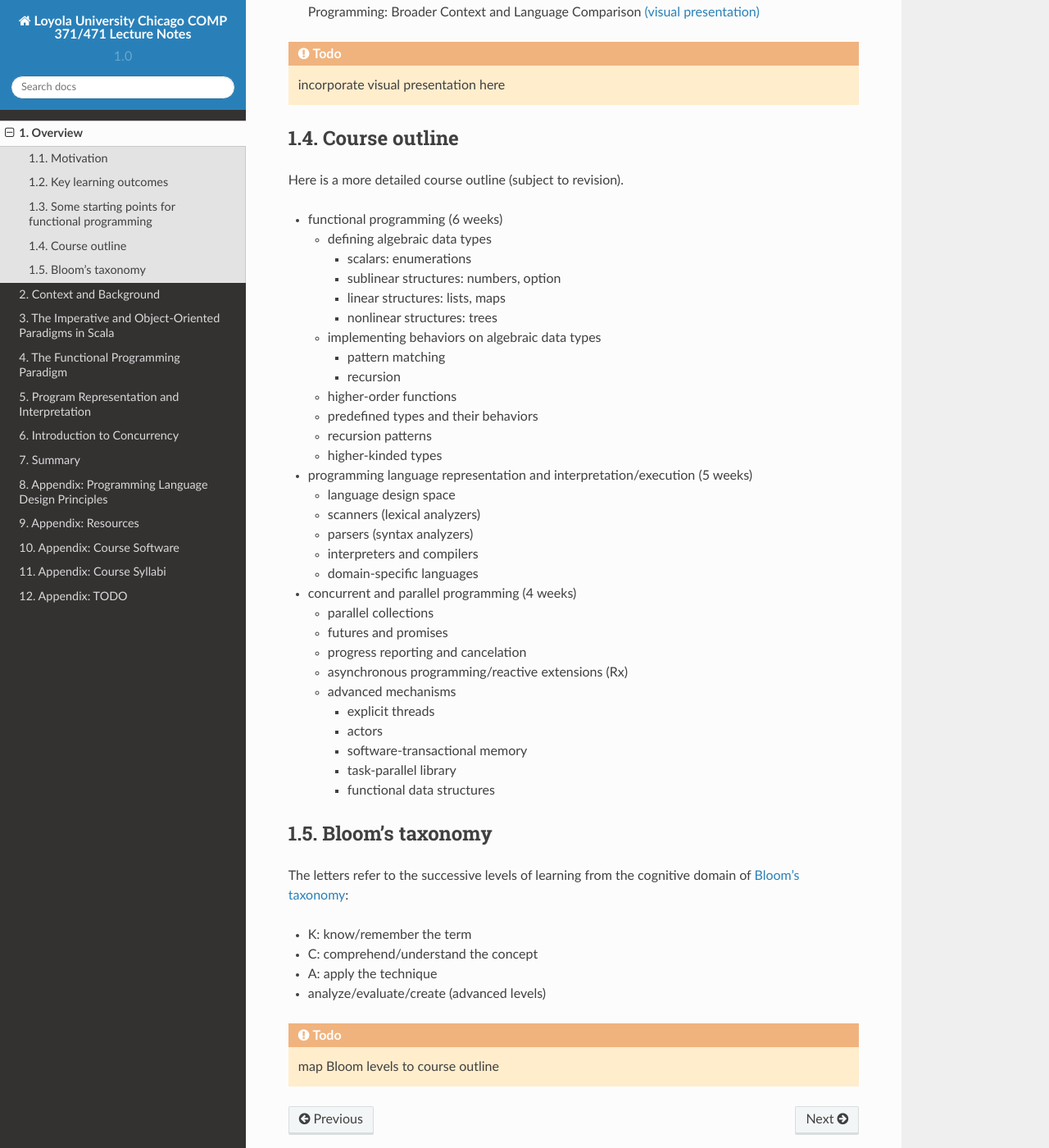
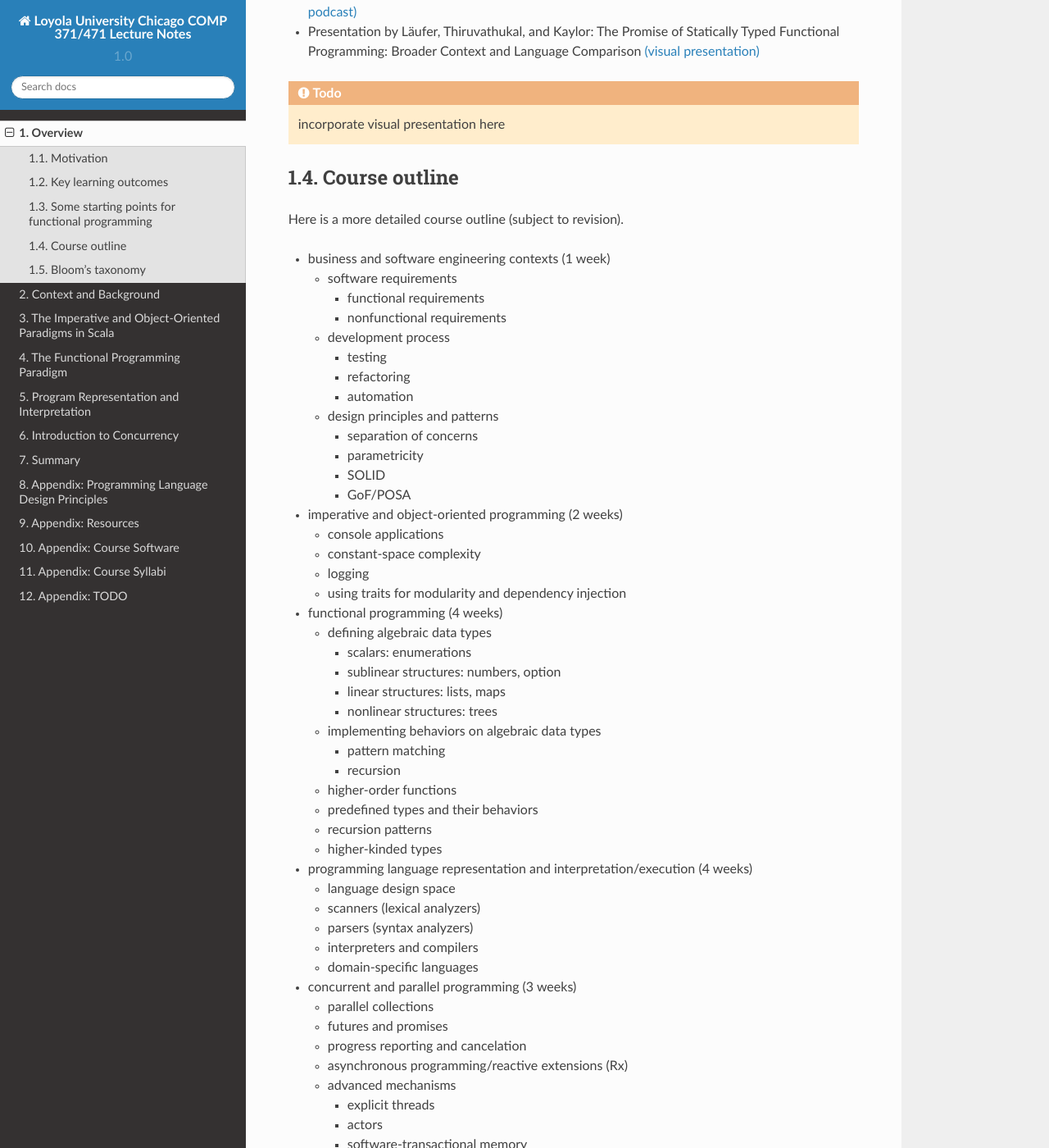
Before and after one commit to lucproglangcourse/lucproglangcourse.github.io, a Sphinx documentation site: the page built from source/overview.rst, in a window 1280 px wide and 1400 px high, scrolled down 1213 px. Shown: the whole window at 82% size. Built offline with Sphinx 7.4.7 and the Read the Docs theme 2.0.0, drawn with Linux system fonts in a browser that asks for light colours; some of the changed text lies outside the part shown.

Commit message:
updated overview and detailed outline
Signed-off-by: Konstantin Läufer <klaeufer@gmail.com>

```diff
--- a/source/detailedoutline.txt
+++ b/source/detailedoutline.txt
@@ -1,4 +1,32 @@
-- functional programming (6 weeks)
+- business and software engineering contexts (1 week)
+
+  - software requirements
+
+    - functional requirements
+    - nonfunctional requirements
+
+  - development process
+
+    - testing
+    - refactoring
+    - automation
+
+  - design principles and patterns
+
+    - separation of concerns
+    - parametricity
+    - SOLID
+    - GoF/POSA
+
+- imperative and object-oriented programming (2 weeks)
+
+  - console applications
+  - constant-space complexity
+  - logging
+  - using traits for modularity and dependency injection
+
+
+- functional programming (4 weeks)
 
   - defining algebraic data types
 
@@ -17,7 +45,7 @@
   - recursion patterns
   - higher-kinded types
 
-- programming language representation and interpretation/execution (5 weeks)
+- programming language representation and interpretation/execution (4 weeks)
 
   - language design space
   - scanners (lexical analyzers)
@@ -25,7 +53,7 @@
   - interpreters and compilers
   - domain-specific languages
 
-- concurrent and parallel programming (4 weeks)
+- concurrent and parallel programming (3 weeks)
 
   - parallel collections
   - futures and promises
--- a/source/overview.rst
+++ b/source/overview.rst
@@ -9,9 +9,10 @@
 
 There are a number of reasons why you would want to study programming languages. To name a few:
 
-- Knowing several languages will help you solve more problems in better ways.
+- Knowing several programming *paradigms* will help you think about more problems in better ways.
+- Knowing several programming *languages* will help you implement your solutions in better ways.
 - The subject matter is exciting and intellectually challenging.
-- Google, Meetup, and increasing numbers of local startups love it (from an employer's point of view)!
+- Increasing numbers of local, national, and global employers love it!
 
 
 Key learning outcomes
@@ -19,8 +20,9 @@
 
 We deliberately chose the learning outcomes for this course to complement other courses in your computer science or software engineering curriculum. Upon entering this course, you will already be familiar with the imperative and object-oriented paradigms, coming from languages such as Java, C++, C#, or Python. Most likely, you will also be familiar with basic machine architecture and memory management using C or C++.
 
-In this course, we will pursue one overarching learning outcome and three more specific ones:
+In this course, we will pursue two overarching learning outcomes and three more specific ones:
 
+- an overview of programming paradigms
 - an understanding of the programming language design space
 - proficiency in functional programming
 - an understanding of program representation and interpretation/execution
```
